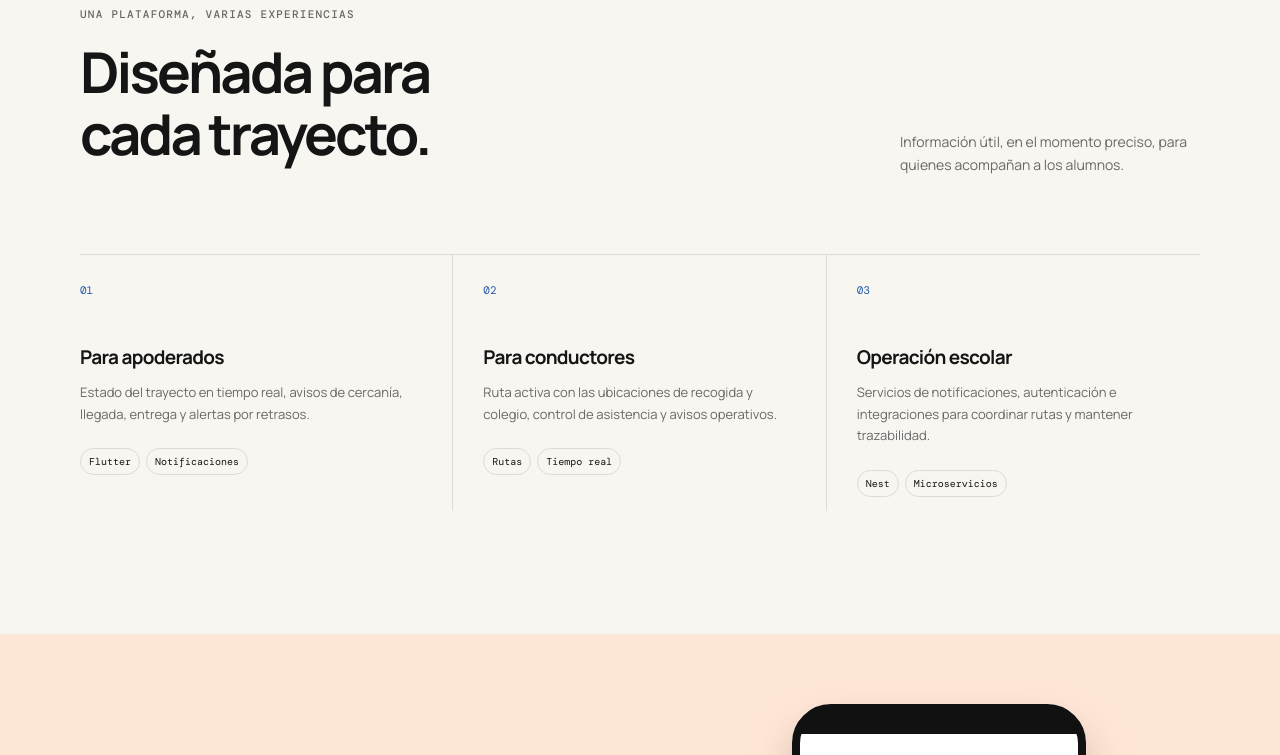
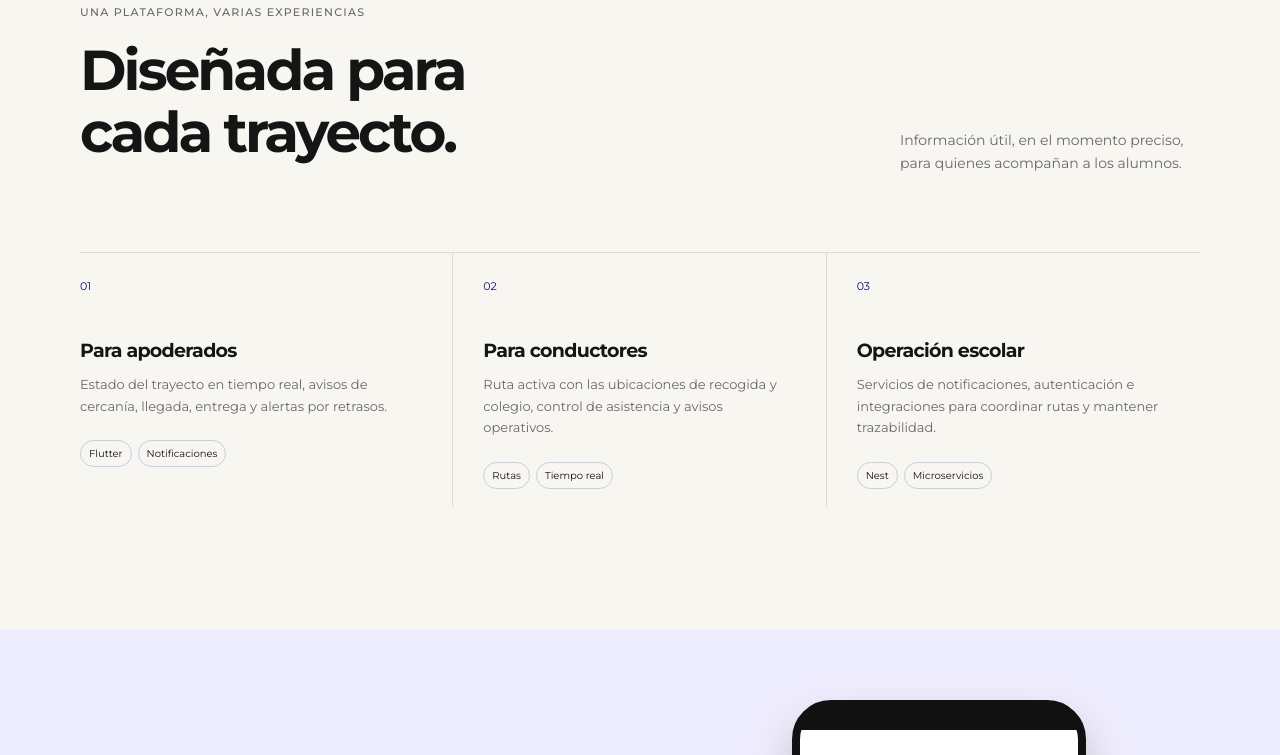
Before and after one commit to manuelpobletevillagra/manuelpobletevillagra.github.io, a plain HTML site: page index.html in a window 1280 px wide. Shown: the part 1500-2255 px from the top of the page. Drawn offline with nearby package versions, Linux system fonts and the light colour scheme.

Commit message:
Apply Montserrat and primary blue branding

```diff
--- /dev/null
+++ b/branding.css
@@ -0,0 +1 @@
+:root{--lime:#11058d;--soft:#eeedff;--dark:#161339}html body,html body *{font-family:Montserrat,Arial,sans-serif!important}.orange,.blue{color:#11058d}.school-copy h2 em,.school-link span,.school-ui aside>b,.school-ui aside .selected,.school-card button,.school-modules .tracks span,.driver-status>b{color:#11058d}.school-ui aside .selected{background:#eeedff}.school-avatar,.school-card{background:#11058d}.membership,.streak{background:#161339}.tags b{border-color:#cbc9e5}.projects-top span{color:#11058d}
--- a/index.html
+++ b/index.html
@@ -7,11 +7,12 @@
     <title>Manuel Poblete — Software que mueve negocios</title>
     <link rel="preconnect" href="https://fonts.googleapis.com" />
     <link rel="preconnect" href="https://fonts.gstatic.com" crossorigin />
-    <link href="https://fonts.googleapis.com/css2?family=DM+Mono:wght@400;500&family=Manrope:wght@400;500;600;700;800&display=swap" rel="stylesheet" />
+    <link href="https://fonts.googleapis.com/css2?family=Montserrat:wght@400;500;600;700;800;900&display=swap" rel="stylesheet" />
     <link rel="stylesheet" href="styles.css" />
     <link rel="stylesheet" href="school.css" />
     <link rel="stylesheet" href="driver.css" />
     <link rel="stylesheet" href="navigation.css" />
+    <link rel="stylesheet" href="branding.css" />
   </head>
   <body>
     <header class="site-header">
```
